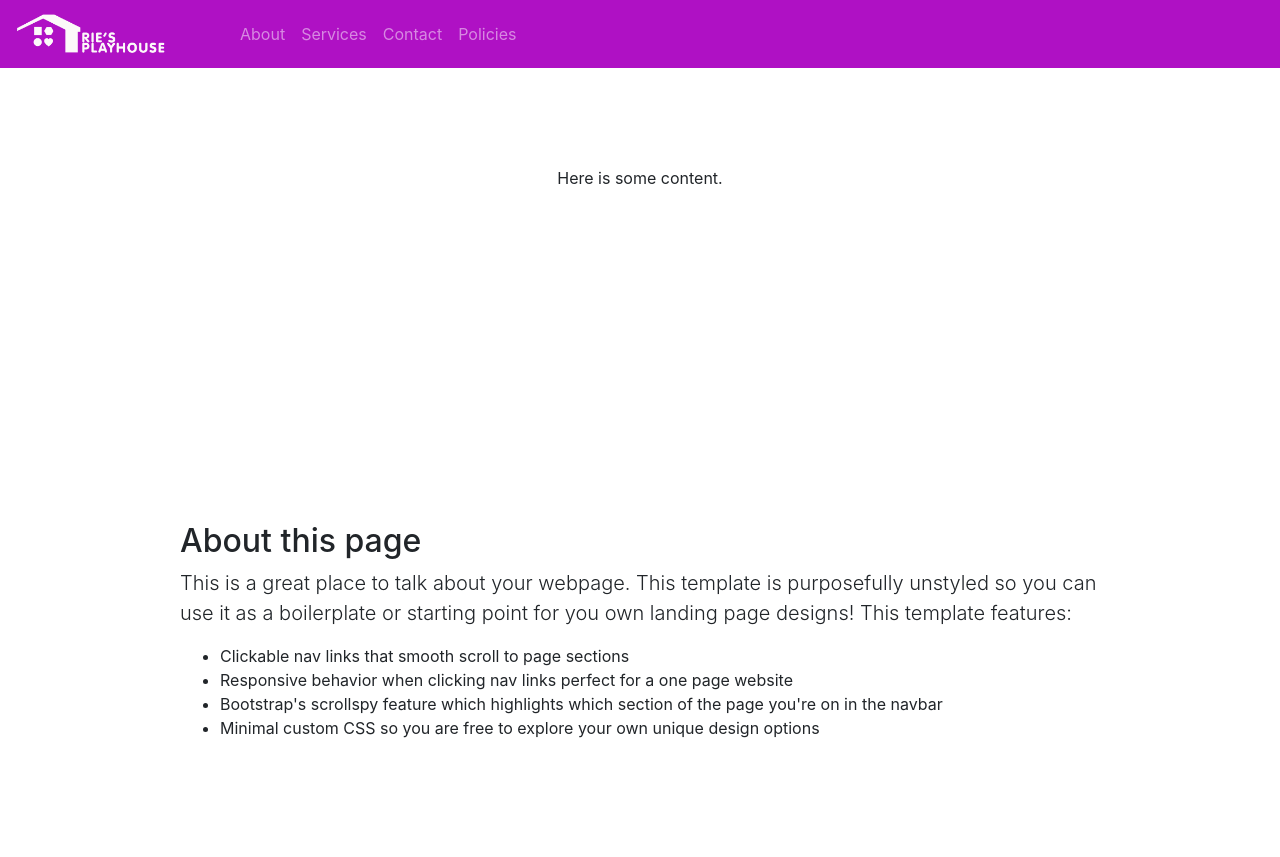
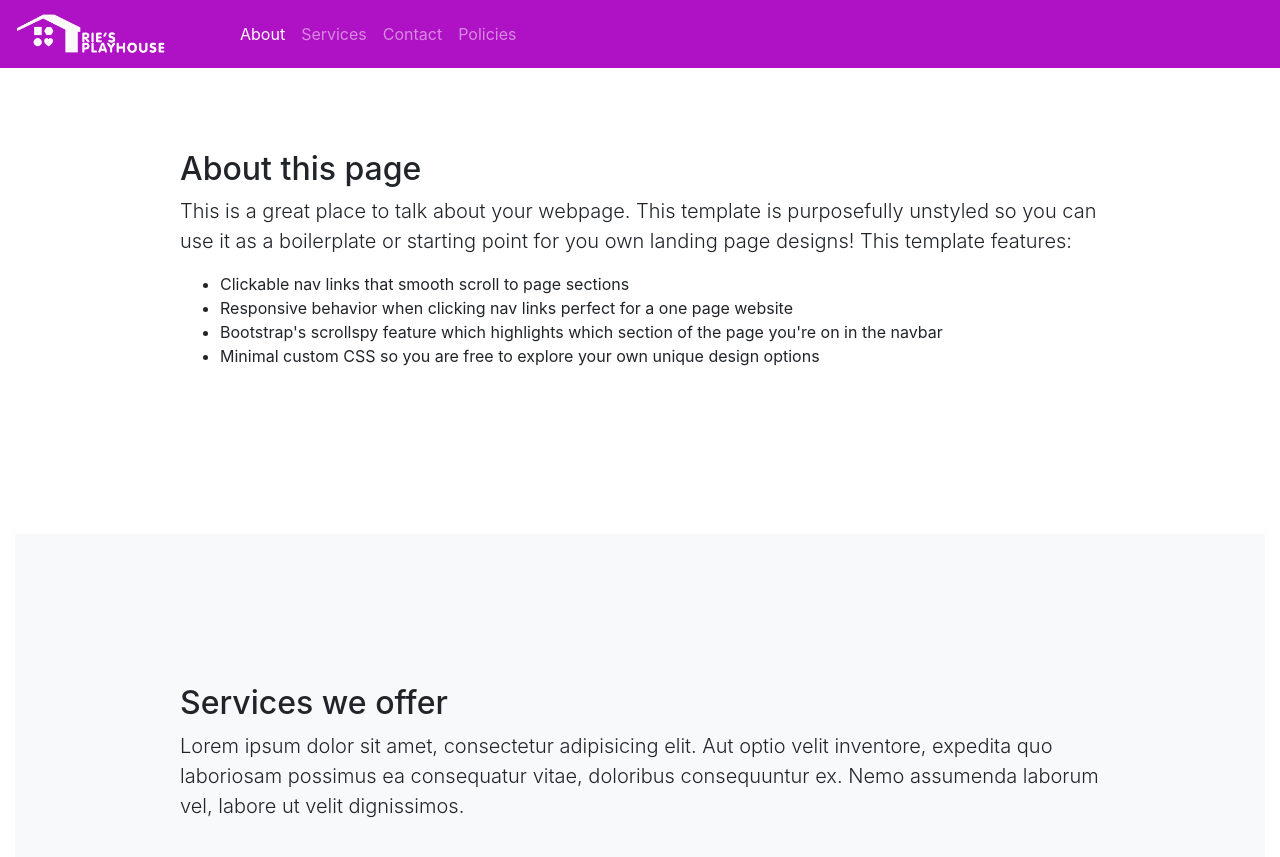
Before and after one commit to keith-smale/ries-playhouse, a Jekyll site: the page built from index.html, in a window 1280 px wide and 900 px high. Shown: the top 857 px of the window. Built offline with Jekyll 4.4.1, drawn with Linux system fonts in a browser that asks for light colours.

Commit message:
removed un needed content

```diff
--- a/index.html
+++ b/index.html
@@ -1,17 +1,6 @@
 ---
 layout: default
 ---
-
-<section style="padding:150px 0px;">
-    <container>
-        <div class="row justify-content-center">
-            <div class="col-md-6 text-center py-3">
-            <p>Here is some content.</p>
-            </div>
-        </div>
-    </container>
-</section>
-
 <section id="about" style="padding:150px 0px;">
     <div class="container">
         <div class="row">
```
